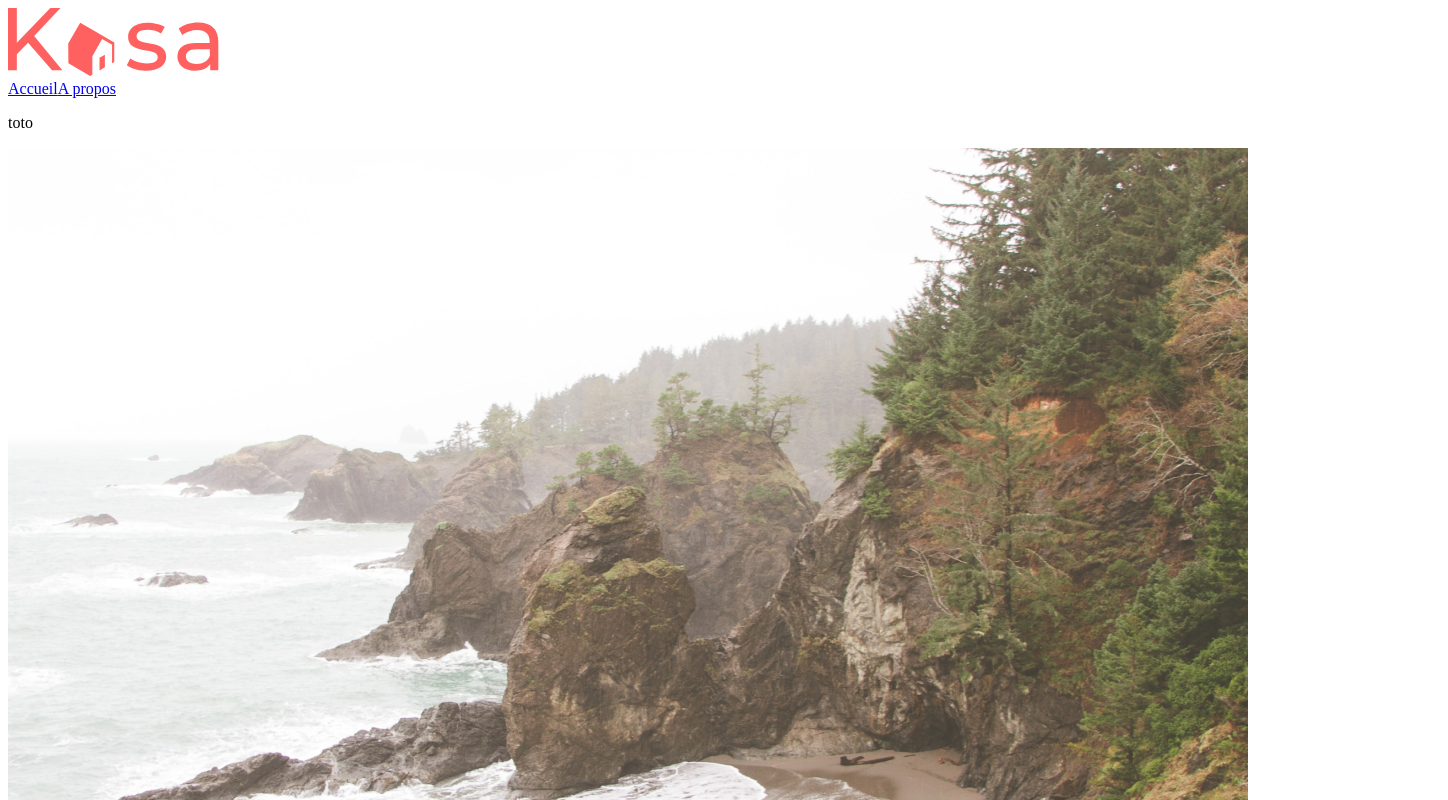
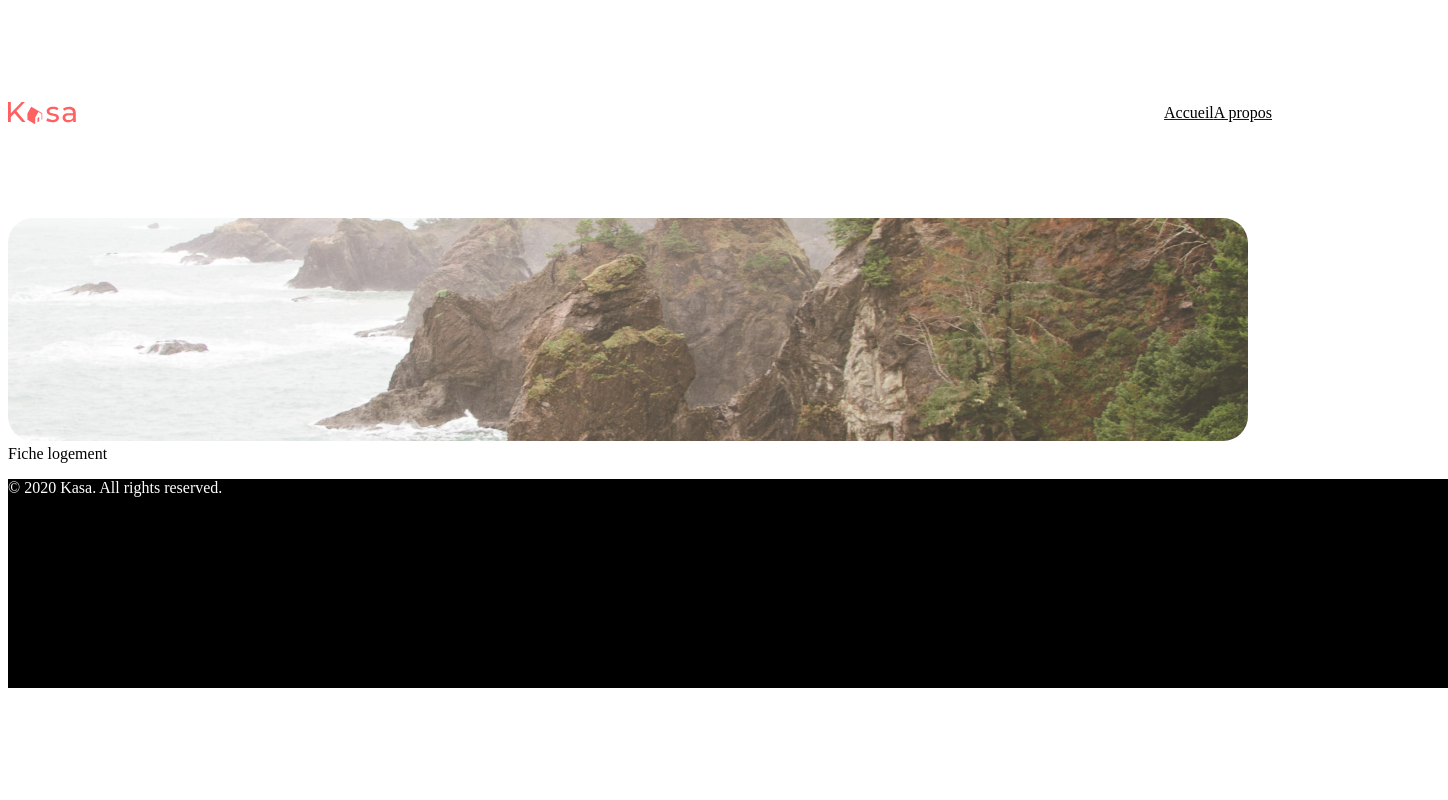
Before and after one commit to etienne-b01/Projet06_Kasa, a React (Create React App) app in the folder kasa/: page / in a window 1280 px wide. Shown: the top 800 px of the page, 1448 px wide, since content can reach past the window. Built offline with nearby package versions, Linux system fonts and the light colour scheme.

Commit message:
rearranged components and started adding style

```diff
--- a/kasa/src/components/Banner/index.js
+++ b/kasa/src/components/Banner/index.js
@@ -1,16 +1,11 @@
 import React from 'react';
 import './style.scss';
-import { Link } from 'react-router-dom';
-import kasaLogo from '../../assets/LOGO_color.svg';
+import BackgroundImage from '../../assets/background_image.png';
 
 const Banner = () => {
   return (
     <div>
-      <img src={kasaLogo} />
-      <nav>
-        <Link to="/">Accueil</Link>
-        <Link to="/about">A propos</Link>
-      </nav>
+      <img src={BackgroundImage} className="background_image" />
     </div>
   );
 };
--- a/kasa/src/components/Banner/style.scss
+++ b/kasa/src/components/Banner/style.scss
@@ -1 +1,7 @@
 // @use 'styles';
+.background_image {
+  object-fit: cover;
+  width: 1240px;
+  height: 223px;
+  border-radius: 25px;
+}
--- a/kasa/src/components/Footer/index.js
+++ b/kasa/src/components/Footer/index.js
@@ -3,7 +3,11 @@ import './style.scss';
 import { Link } from 'react-router-dom';
 
 const Footer = () => {
-  return <div>Footer</div>;
+  return (
+    <div className="footer">
+      <p>© 2020 Kasa. All rights reserved.</p>
+    </div>
+  );
 };
 
 export default Footer;
--- a/kasa/src/components/Footer/style.scss
+++ b/kasa/src/components/Footer/style.scss
@@ -1 +1,7 @@
 // @use 'styles';
+.footer {
+  background-color: black;
+  color: white;
+  height: 209px;
+  width: 1440px;
+}
--- /dev/null
+++ b/kasa/src/components/Header/index.js
@@ -0,0 +1,23 @@
+import React from 'react';
+import kasaLogo from '../../assets/LOGO_color.svg';
+import './style.css';
+import { Link } from 'react-router-dom';
+import { NavLink } from 'react-router-dom';
+
+const Header = () => {
+  return (
+    <div className="header">
+      <img src={kasaLogo} className="kasa_logo" />
+      <ul className="header_links">
+        <NavLink to="/">
+          <li>Accueil</li>
+        </NavLink>
+        <NavLink to="/about">
+          <li>A propos</li>
+        </NavLink>
+      </ul>
+    </div>
+  );
+};
+
+export default Header;
--- /dev/null
+++ b/kasa/src/components/Header/style.css
@@ -0,0 +1,21 @@
+.header {
+  display: flex;
+  justify-content: space-between;
+  align-items: center;
+}
+
+.kasa_logo {
+  height: 210px;
+  width: 68px;
+}
+
+.header_links {
+  display: flex;
+  justify-content: space-around;
+}
+
+.header_links li {
+  color: black;
+  text-decoration: none;
+  list-style: none;
+}
--- a/kasa/src/index.jsx
+++ b/kasa/src/index.jsx
@@ -2,17 +2,20 @@ import ReactDOM from 'react-dom/client';
 import { BrowserRouter, Routes, Route } from 'react-router-dom';
 import About from './pages/About';
 import Home from './pages/Home';
-import Gallery from './pages/Gallery';
+import Header from './components/Header';
+import Footer from './components/Footer';
 import Error from './pages/Error';
 
 export default function App() {
   return (
     <BrowserRouter>
+      <Header />
       <Routes>
         <Route path="/" element={<Home />} />
         <Route path="/about" element={<About />} />
         <Route path="*" element={<Error />} />
       </Routes>
+      <Footer />
     </BrowserRouter>
   );
 }
--- a/kasa/src/pages/Home.jsx
+++ b/kasa/src/pages/Home.jsx
@@ -1,17 +1,12 @@
 import React from 'react';
+import Card from '../components/Card';
 import Banner from '../components/Banner';
-import Card from '../components/Card';
-import Frame from '../components/Frame';
-import Footer from '../components/Footer';
 
 const Home = () => {
   return (
     <div>
       <Banner />
-      <p>toto</p>
-      <Frame />
       <Card />
-      <Footer />
     </div>
   );
 };
```
